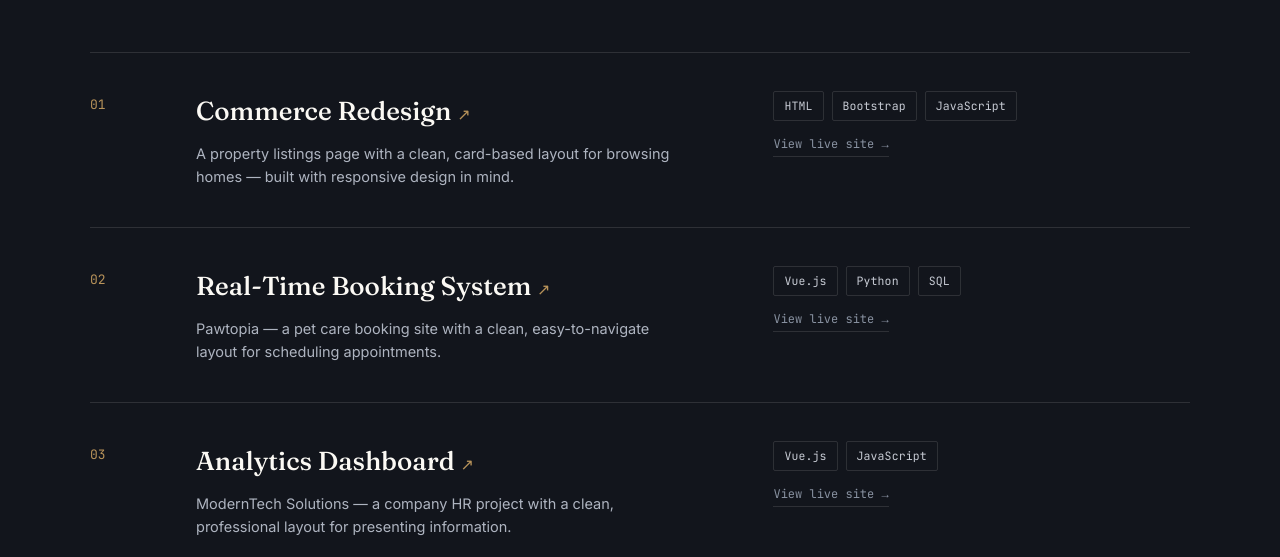
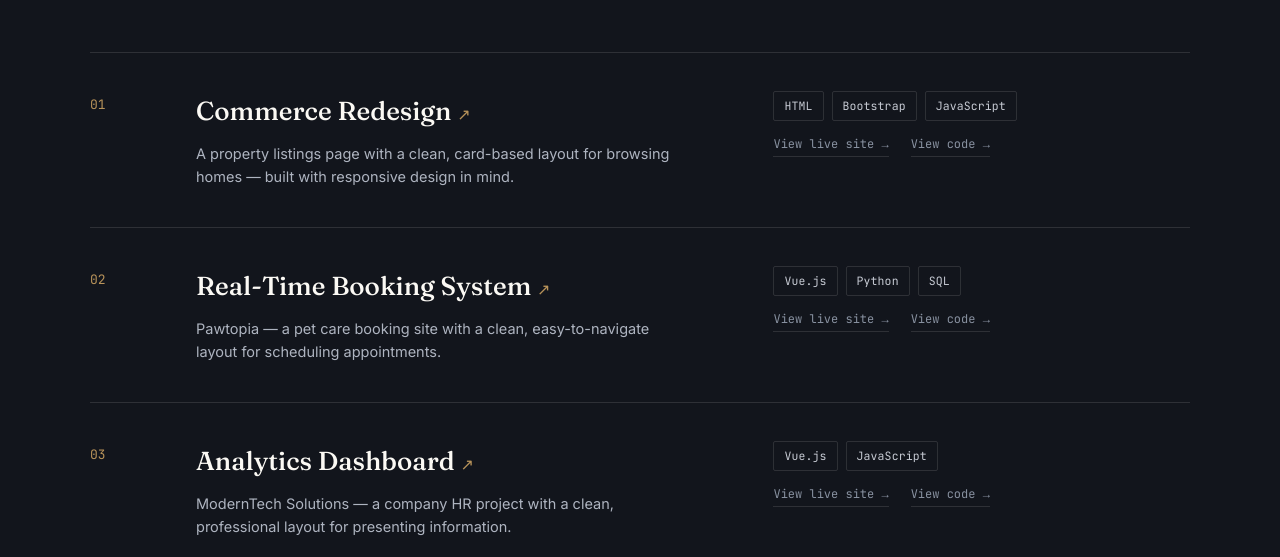
Before and after one commit to phelisafani/vue-portfolio, a Vue app: page / in a window 1280 px wide. Shown: the part 2480-3037 px from the top of the page. Built offline with nearby package versions, Linux system fonts and the light colour scheme.

Commit message:
add GitHub repo links to projects

```diff
--- a/src/App.vue
+++ b/src/App.vue
@@ -24,6 +24,7 @@ const projects = [
     desc: 'A property listings page with a clean, card-based layout for browsing homes — built with responsive design in mind.',
     tags: ['HTML', 'Bootstrap', 'JavaScript'],
     url: 'https://phelisafani.github.io/property-mini-listings/',
+    repo: 'https://github.com/phelisafani/property-mini-listings',
     linkText: 'View live site →',
   },
   {
@@ -31,6 +32,7 @@ const projects = [
     desc: 'Pawtopia — a pet care booking site with a clean, easy-to-navigate layout for scheduling appointments.',
     tags: ['Vue.js', 'Python', 'SQL'],
     url: 'https://phelisafani.github.io/Pawtopia/index.html',
+    repo: 'https://github.com/phelisafani/Pawtopia',
     linkText: 'View live site →',
   },
   {
@@ -38,6 +40,7 @@ const projects = [
     desc: 'ModernTech Solutions — a company HR project with a clean, professional layout for presenting information.',
     tags: ['Vue.js', 'JavaScript'],
     url: 'https://phelisafani.github.io/HR_Project/',
+    repo: 'https://github.com/phelisafani/HR_Project',
     linkText: 'View live site →',
   },
 ]
@@ -200,7 +203,7 @@ onMounted(() => {
           </div>
           <div class="project-meta">
             <div class="project-tags"><span v-for="t in p.tags" :key="t" class="tag">{{ t }}</span></div>
-            <a :href="p.url" class="project-link" target="_blank" rel="noopener">{{ p.linkText }}</a>
+            <div style="display:flex; gap:22px; flex-wrap:wrap;"><a :href="p.url" class="project-link" target="_blank" rel="noopener">{{ p.linkText }}</a><a v-if="p.repo" :href="p.repo" class="project-link" target="_blank" rel="noopener">View code →</a></div>
           </div>
         </div>
       </div>
```
